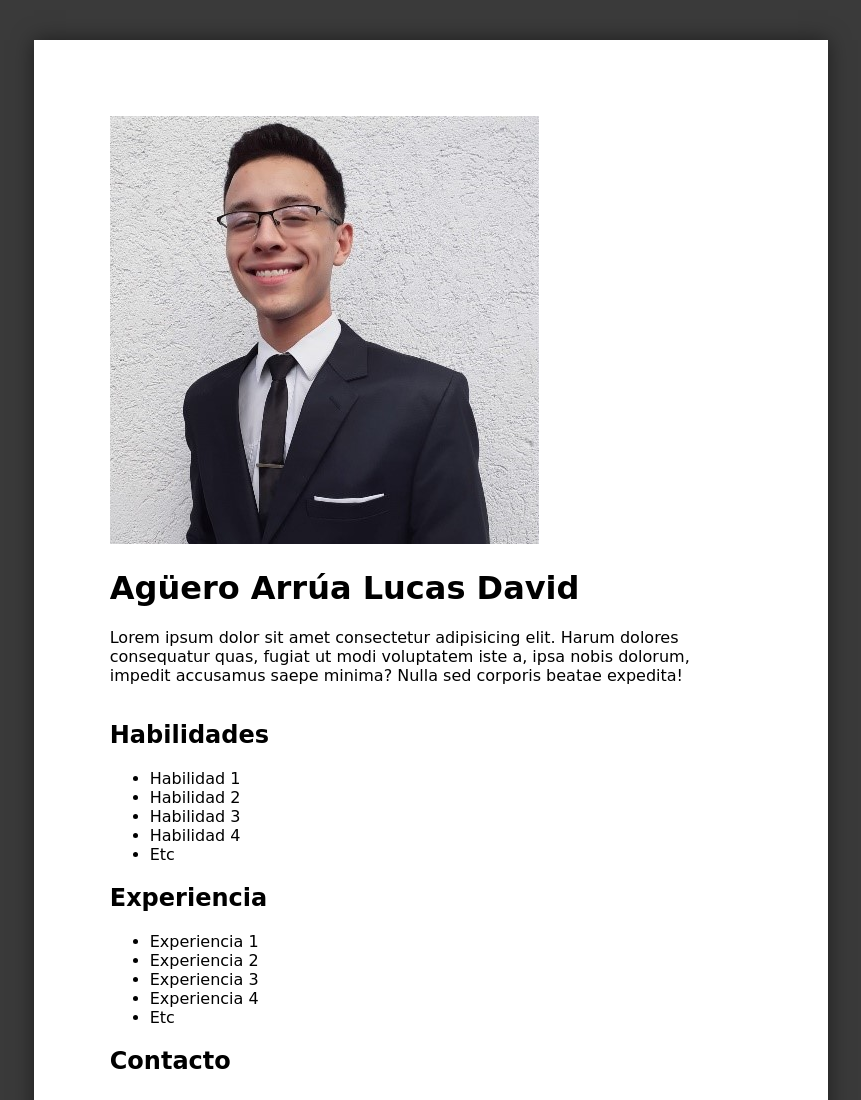
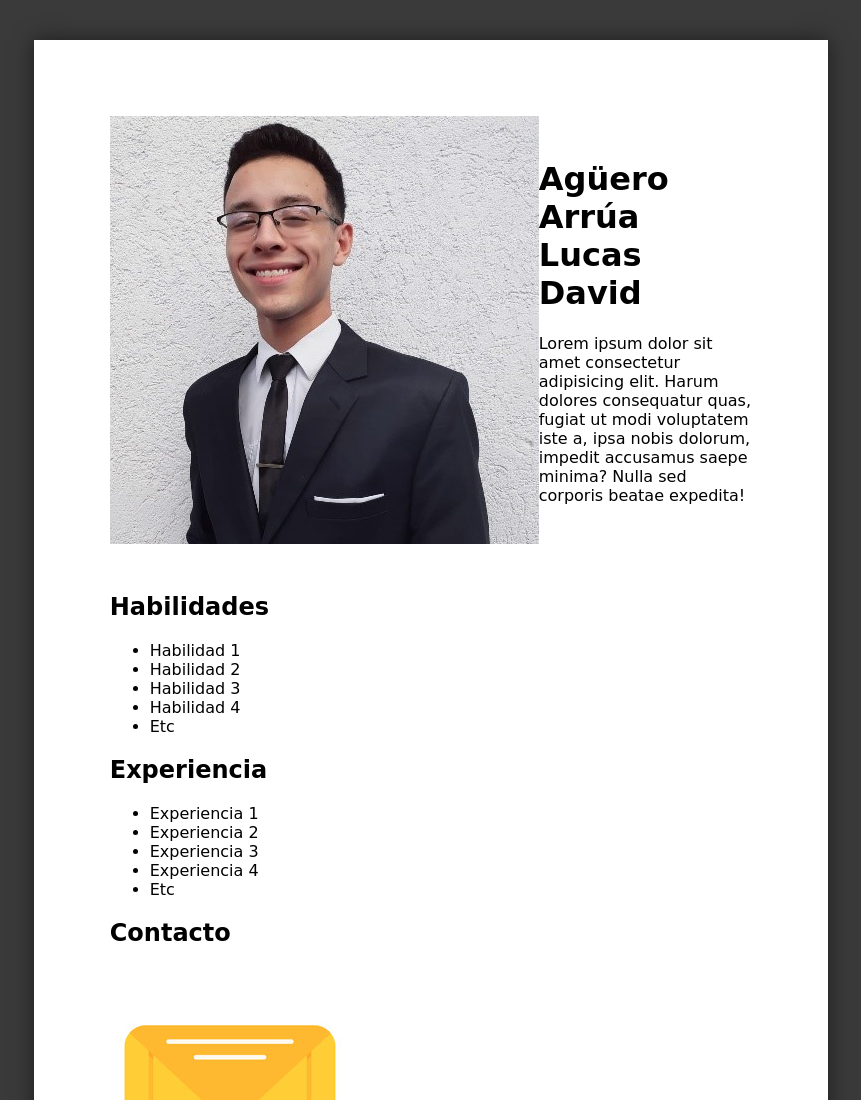
Before and after one commit to lucasaguero23/Tp1Laboratorio, a plain HTML site: page index.html in a window 1280 px wide. Shown: the top 1100 px of the page, without its empty margins (209-1070 px from the left). Drawn offline with Linux system fonts and the light colour scheme.

Commit message:
Acomodando el titulo y la informacion sobre mi

```diff
--- a/styles.css
+++ b/styles.css
@@ -23,3 +23,10 @@ body {
     align-items: center;
     box-sizing: border-box;
 }
+
+#header {
+    display: flex;
+    align-items: center;
+    margin-bottom: 30px;
+    width: 100%;
+}
```
